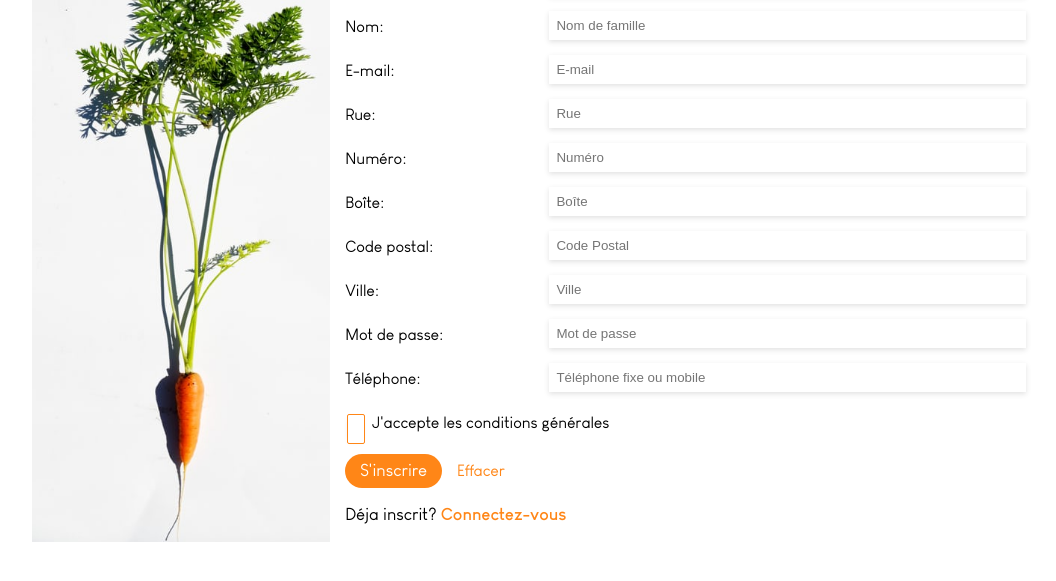
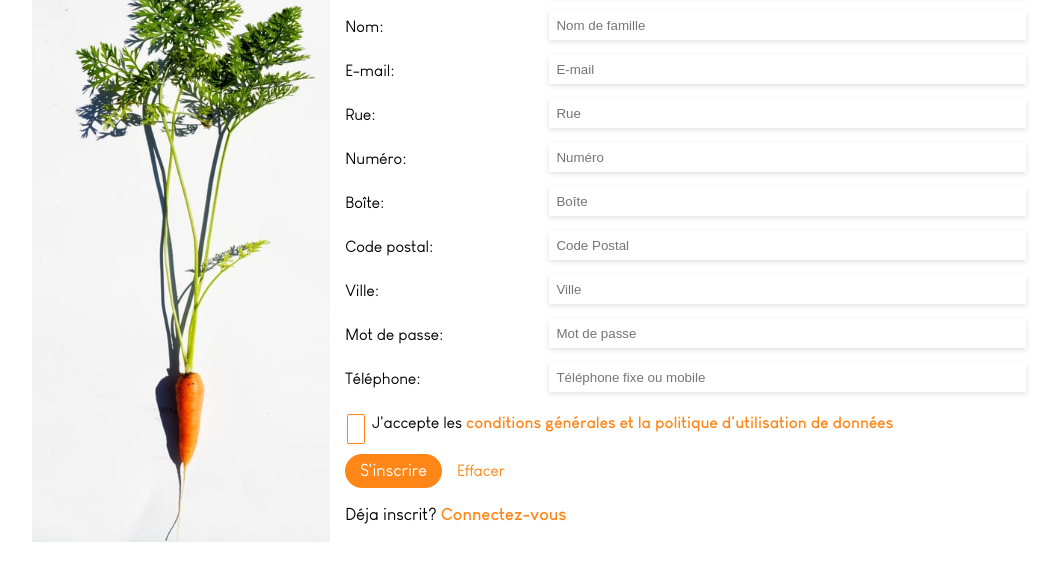
Before and after one commit to mhansart/jolly_seed, a PHP site: template view/page/inscription.php in a window 1280 px wide. Shown: the top 581 px of the page, without its empty margins (111-1167 px from the left). Run offline with PHP 8.4, Linux system fonts and the light colour scheme; the template is opened without the code that fills it, so the values that code supplies are empty; some libraries are stand-ins or nearby versions.

Commit message:
(master): change mentions legales + add checkbox inscription

```diff
--- a/public/css/_connexion.scss
+++ b/public/css/_connexion.scss
@@ -143,7 +143,7 @@
       }
     }
     label {
-      display: flex;
+      display: inline;
       flex-grow: 1;
     }
   }
--- a/public/css/style.css
+++ b/public/css/style.css
@@ -1701,7 +1701,7 @@ p {
   border-radius: 2px;
 }
 .container-connexion .ipt-checkbox label {
-  display: flex;
+  display: inline;
   flex-grow: 1;
 }
 .container-connexion .nom-connexion,
--- a/view/page/inscription.php
+++ b/view/page/inscription.php
@@ -55,7 +55,7 @@
 
             <div class="ipt-checkbox">
                 <input type="checkbox" id="checkbox" name="checkbox" require>
-                <label for="checkbox">J'accepte les conditions générales</label>
+                <label for="checkbox" class="label-mentions-legales">J'accepte les <span class="bold"><a class="mentions-legales" href="?section=mentionsLegales">conditions générales et la politique d'utilisation de données</a></span></label>
             </div>
             <span class="bold" style="color:red"><?= $msgInscription; ?></span>
 
--- a/view/page/mentionsLegales.php
+++ b/view/page/mentionsLegales.php
@@ -63,7 +63,7 @@
     <h3>Vos engagements envers JollySeed et la communauté</h3>
 
     <p>Nous fournissons ces services à vous et à d’autres personnes afin de pouvoir partager votre passion. En échange, nous avons besoin que vous preniez les engagements suivants :</p>
-    <p>1. Qui peut utiliser JollySeed?</p>
+    <h3>1. Qui peut utiliser JollySeed?</h3>
     <p>Lorsque les personnes répondent de leur avis et de leurs actions, notre communauté est plus sûre et plus responsable. Pour cette raison, vous devez :</p>
     <ul>
         <li>utiliser le même nom que celui que vous utilisez au quotidien ;</li>
```
